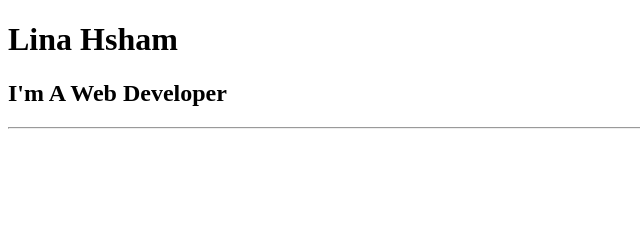
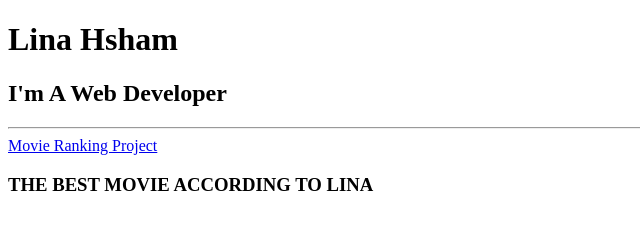
Before and after one commit to Lina-hisham/project-2, a plain HTML site: page index.html in a window 1280 px wide. Shown: the whole page, without its empty margins (0-640 px from the left). Drawn offline with Linux system fonts and the light colour scheme.

Commit message:
(feat) index.html :add a link

```diff
--- a/index.html
+++ b/index.html
@@ -8,6 +8,8 @@
 <h1>Lina Hsham</h1>
 <h2>I'm A Web Developer </h2>
 <hr/>
+<a href="./public/movie-ranking.html">Movie Ranking Project</a>
+<h3>THE BEST MOVIE ACCORDING TO LINA </h3>
 
 </body>
 
```
